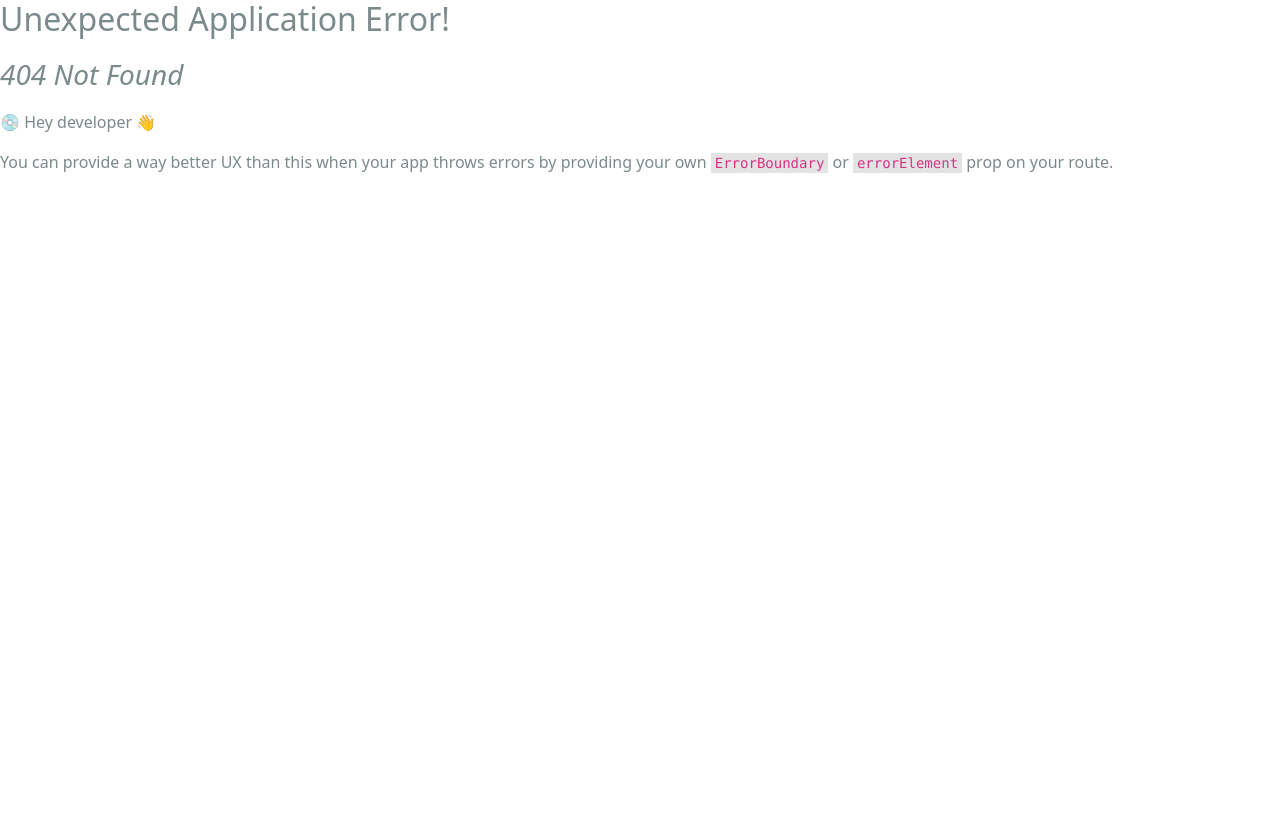
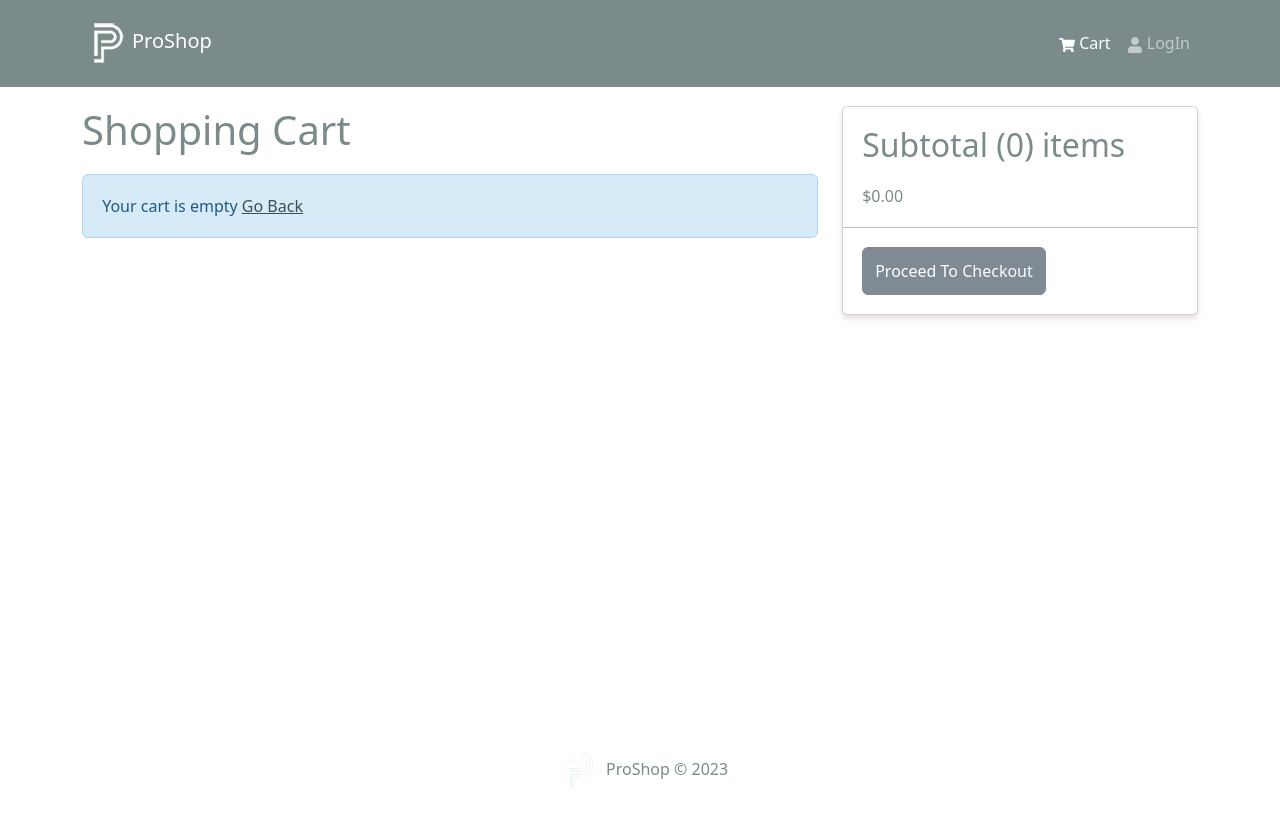
Before and after one commit to MaxTeenspirit/proshop, a React (Create React App) app in the folder frontend/: page /cart in a window 1280 px wide. Before the commit this address had no page. Shown: the top 824 px of the page. Before the commit the page ends 800 px from the top, so only its background shows below. Built offline with nearby package versions, Linux system fonts and the light colour scheme.

Commit message:
Added cart actions

```diff
--- a/frontend/src/components/Header/Header.tsx
+++ b/frontend/src/components/Header/Header.tsx
@@ -1,9 +1,15 @@
-import {Nav, Navbar, Container} from 'react-bootstrap';
+import {Badge, Nav, Navbar, Container} from 'react-bootstrap';
 import {FaShoppingCart, FaUser} from 'react-icons/fa';
 import {LinkContainer} from 'react-router-bootstrap';
+import {useSelector} from 'react-redux';
+
+import {RootState} from '../../redux/store';
 import logo from '../../assets/logo.png';
 
 const Header = () => {
+	const {cartItems} = useSelector((state: RootState) => state.cart);
+	const cartItemsCount = cartItems.length ? cartItems.reduce((acc, curr) => acc + curr.qty, 0) : 0;
+
 	return (
 		<header>
 			<Navbar bg="dark" variant="dark" expand="md" collapseOnSelect>
@@ -20,6 +26,11 @@
 							<LinkContainer to="/cart">
 								<Nav.Link>
 									<FaShoppingCart /> Cart
+									{!!cartItemsCount && (
+										<Badge pill bg="success" style={{marginLeft: '5px'}}>
+											{cartItemsCount}
+										</Badge>
+									)}
 								</Nav.Link>
 							</LinkContainer>
 							<LinkContainer to="/login">
--- a/frontend/src/redux/slices/cartSlice.ts
+++ b/frontend/src/redux/slices/cartSlice.ts
@@ -37,9 +37,24 @@
 
 			setToLocalStorage('cart', state);
 		},
+		removeFromCart: (state, action) => {
+			const id = action.payload;
+
+			state.cartItems = state.cartItems.filter((item) => item._id !== id);
+
+			state.itemsPrice = getCartItemsPrice(state);
+
+			state.shippingPrice = getCartShippingPrice(state);
+
+			state.taxPrice = getCartTaxPrice(state);
+
+			state.totalPrice = getCartTotalPrice(state);
+
+			setToLocalStorage('cart', state);
+		},
 	},
 });
 
-export const {addToCart} = cartSlice.actions;
+export const {addToCart, removeFromCart} = cartSlice.actions;
 
 export default cartSlice.reducer;
--- a/frontend/src/redux/store.ts
+++ b/frontend/src/redux/store.ts
@@ -12,4 +12,7 @@
 	devTools: process.env.NODE_ENV !== 'production',
 });
 
+export type RootState = ReturnType<typeof store.getState>;
+export type AppDispatch = typeof store.dispatch;
+
 export default store;
--- a/frontend/src/router/index.tsx
+++ b/frontend/src/router/index.tsx
@@ -1,13 +1,14 @@
 import {createBrowserRouter, createRoutesFromElements, Route} from 'react-router-dom';
 
 import App from '../App';
-import {HomeScreen, ProductScreen} from '../screens';
+import {CartScreen, HomeScreen, ProductScreen} from '../screens';
 
 export const router = createBrowserRouter(
 	createRoutesFromElements(
 		<Route path="/" element={<App />}>
 			<Route index={true} path="/" element={<HomeScreen />}></Route>
 			<Route path="/product/:id" element={<ProductScreen />}></Route>
+			<Route path="/cart" element={<CartScreen />}></Route>
 		</Route>,
 	),
 );
--- /dev/null
+++ b/frontend/src/screens/CartScreen.tsx
@@ -0,0 +1,102 @@
+import {Link, useNavigate} from 'react-router-dom';
+import {useDispatch, useSelector} from 'react-redux';
+import {Row, Col, ListGroup, Image, Form, Button, Card} from 'react-bootstrap';
+import {FaTrash} from 'react-icons/fa';
+
+import Message from '../components/Message';
+import {RootState} from '../redux/store';
+import {addToCart, removeFromCart} from '../redux/slices/cartSlice';
+import {ICartItem} from '../redux/types';
+
+const CartScreen = () => {
+	const navigate = useNavigate();
+	const dispatch = useDispatch();
+
+	const cart = useSelector((state: RootState) => state.cart);
+	const {cartItems} = cart;
+
+	const addToCartHandler = (product: ICartItem, qty: number) => {
+		dispatch(addToCart({...product, qty}));
+	};
+
+	const removeFromCartHandler = (id: number) => {
+		dispatch(removeFromCart(id));
+	};
+
+	const checkoutHandler = () => {
+		navigate('/login?redirect=/shipping');
+	};
+
+	return (
+		<Row>
+			<Col md={8}>
+				<h1 style={{marginBottom: '20px'}}>Shopping Cart</h1>
+				{cartItems.length === 0 ? (
+					<Message>
+						Your cart is empty <Link to="/">Go Back</Link>
+					</Message>
+				) : (
+					<ListGroup variant="flush">
+						{cartItems.map((item) => (
+							<ListGroup.Item key={item._id}>
+								<Row>
+									<Col md={2}>
+										<Image src={item.image} alt={item.name} fluid rounded />
+									</Col>
+									<Col md={3}>
+										<Link to={`/product/${item._id}`}>{item.name}</Link>
+									</Col>
+									<Col md={2}>${item.price}</Col>
+									<Col md={2}>
+										<Form.Control
+											as="select"
+											value={item.qty}
+											onChange={(e) => addToCartHandler(item, Number(e.target.value))}
+										>
+											{[...Array(item.countInStock).keys()].map((x) => (
+												<option key={x + 1} value={x + 1}>
+													{x + 1}
+												</option>
+											))}
+										</Form.Control>
+									</Col>
+									<Col md={2}>
+										<Button
+											type="button"
+											variant="light"
+											onClick={() => removeFromCartHandler(item._id)}
+										>
+											<FaTrash />
+										</Button>
+									</Col>
+								</Row>
+							</ListGroup.Item>
+						))}
+					</ListGroup>
+				)}
+			</Col>
+			<Col md={4}>
+				<Card>
+					<ListGroup variant="flush">
+						<ListGroup.Item>
+							<h2>Subtotal ({cartItems.reduce((acc, item) => acc + item.qty, 0)}) items</h2>$
+							{cartItems.reduce((acc, item) => acc + item.qty * item.price, 0).toFixed(2)}
+						</ListGroup.Item>
+						<ListGroup.Item>
+							<Button
+								type="button"
+								className="btn-block"
+								disabled={cartItems.length === 0}
+								onClick={checkoutHandler}
+							>
+								Proceed To Checkout
+							</Button>
+						</ListGroup.Item>
+					</ListGroup>
+				</Card>
+			</Col>
+		</Row>
+	);
+};
+
+export default CartScreen;
--- a/frontend/src/screens/index.ts
+++ b/frontend/src/screens/index.ts
@@ -1,2 +1,3 @@
 export {default as HomeScreen} from './HomeScreen';
 export {default as ProductScreen} from './ProductScreen';
+export {default as CartScreen} from './CartScreen';
```
Also changed, not shown: frontend/src/redux/types.ts (+10 -1 lines).
